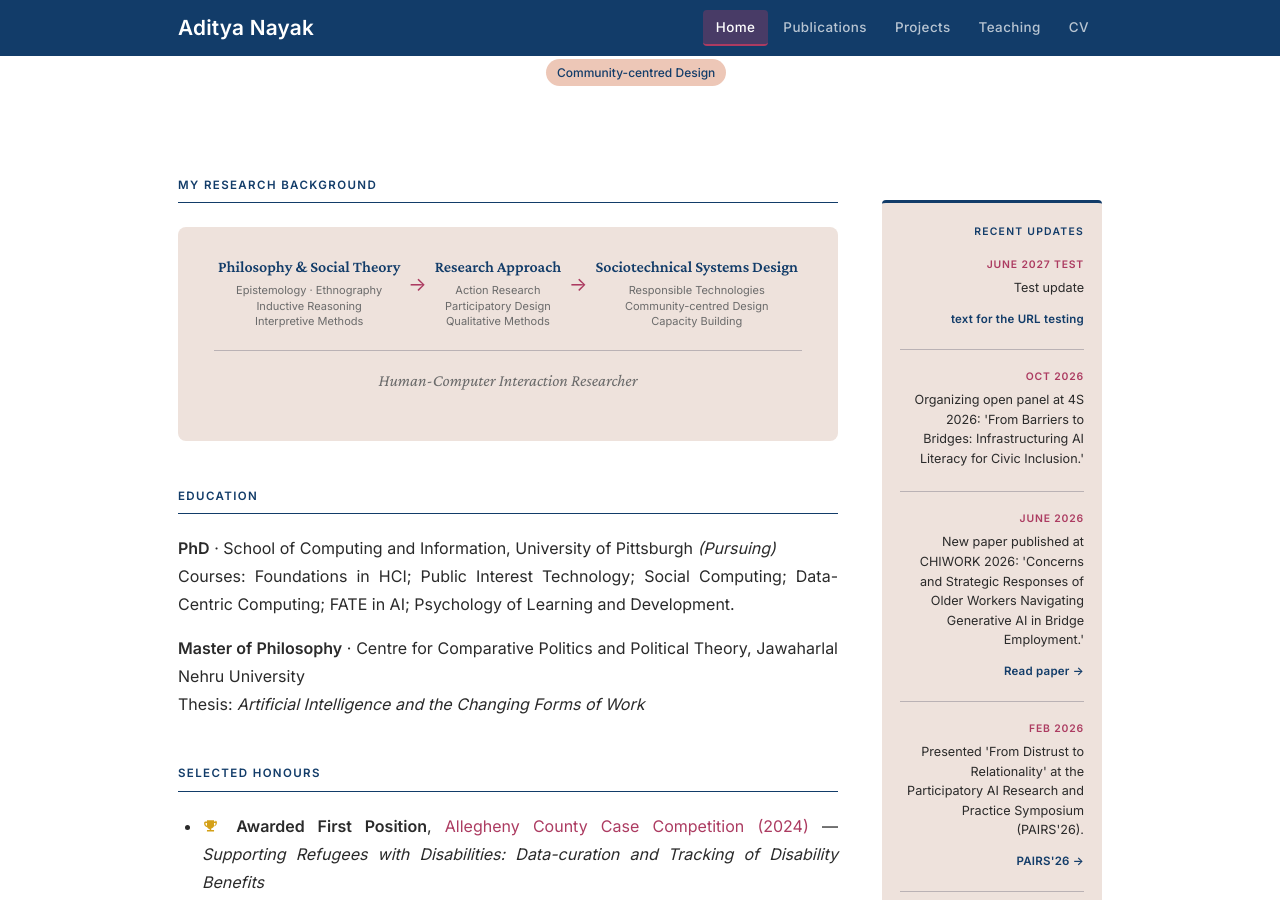
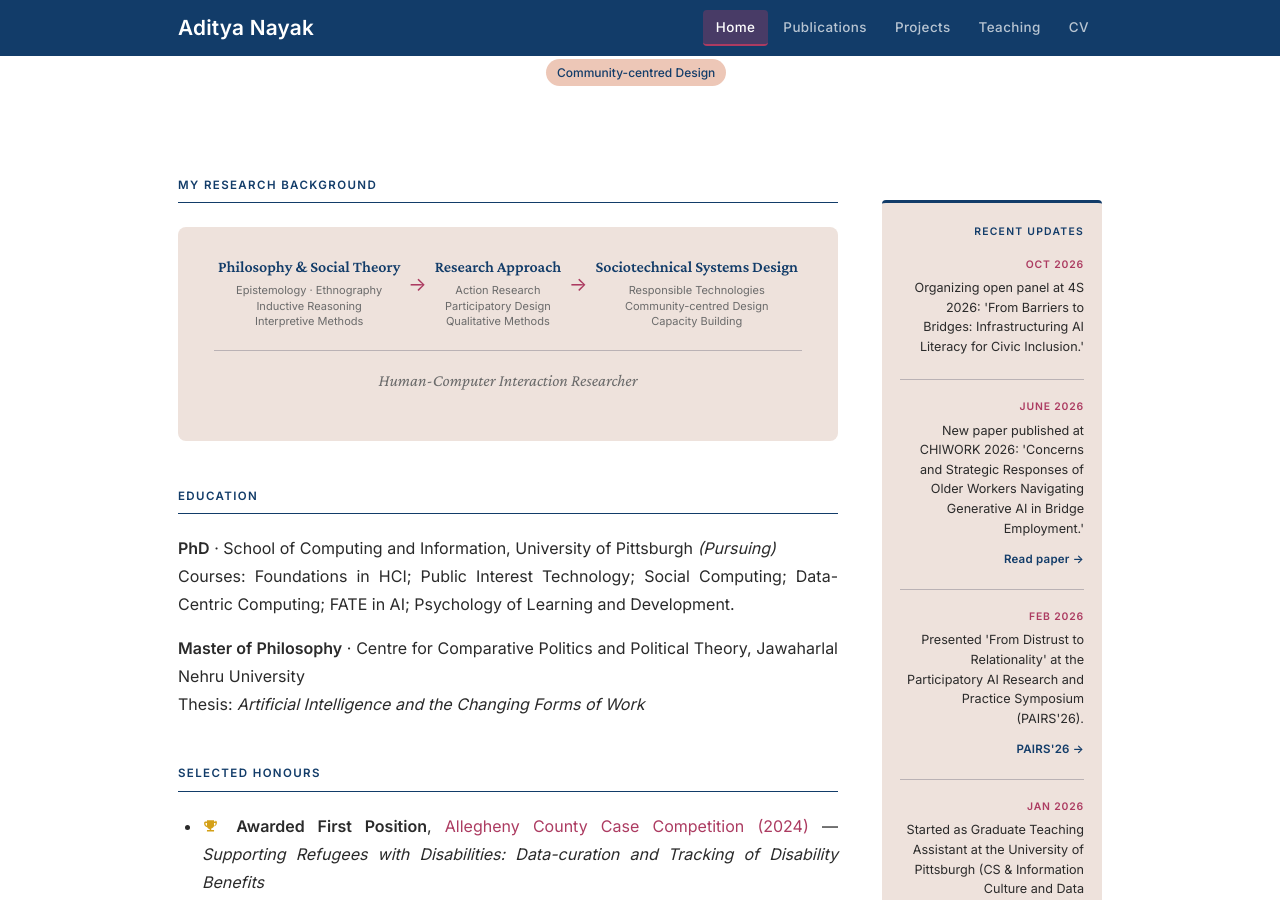
Before and after one commit to adityanayak-info/adityanayak-info.github.io, a Jekyll site: the page built from index.md, in a window 1280 px wide and 900 px high, scrolled down 594 px. Built offline with Jekyll 4.4.1, drawn with Linux system fonts in a browser that asks for light colours.

Commit message:
Update news.yml

```diff
--- a/_data/news.yml
+++ b/_data/news.yml
@@ -4,11 +4,6 @@
 # Add new items at the TOP of the list.
 # "link" and "link_text" are optional — remove them if not needed.
 # ============================================================
-
-- date: "June 2027 Test"
-  text: "Test update"
-  link: "Test URL"
-  link_text: "text for the URL testing"
 
 - date: "Oct 2026"
   text: "Organizing open panel at 4S 2026: 'From Barriers to Bridges: Infrastructuring AI Literacy for Civic Inclusion.'"
```
